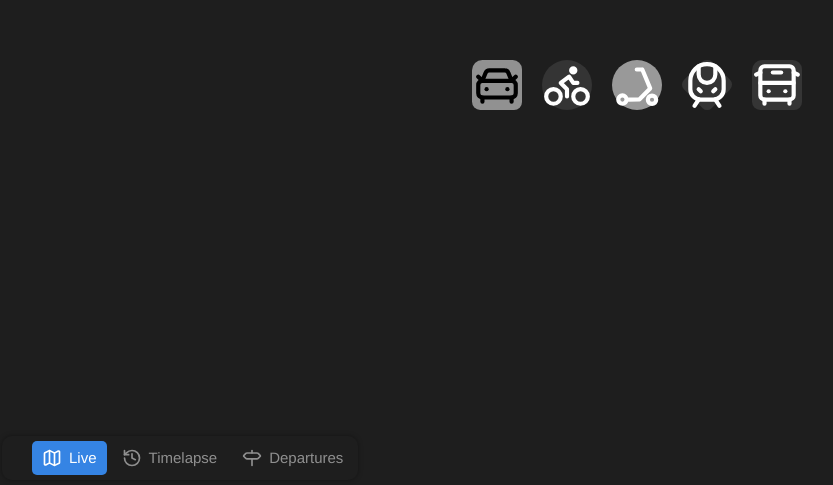
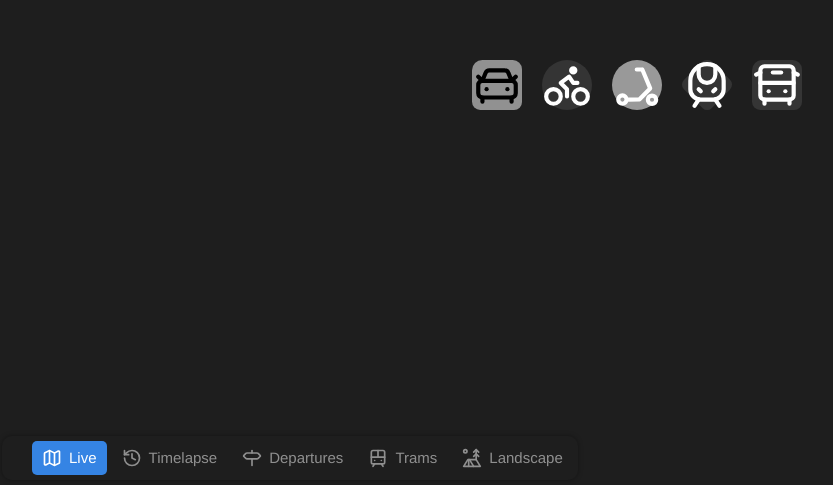
Before and after one commit to KASTEL-MobilityLab/ArtificialMetro, a Vue app: page / in a window 1280 px wide. Shown: the part 315-800 px from the top of the page, without its empty margins (3-836 px from the left). Built offline with nearby package versions, Linux system fonts and the light colour scheme.

Commit message:
Added additional view placeholders

```diff
--- a/src/App.vue
+++ b/src/App.vue
@@ -3,7 +3,7 @@ import { computed, onMounted, ref, watch } from 'vue'
 import TimelapseView from './view/TimelapseView.vue'
 import FooterBar from './view/FooterBar.vue'
 import ViewSwitcher from './view/ViewSwitcher.vue'
-import { HistoryIcon, MapIcon, SignpostIcon } from 'lucide-vue-next'
+import { HistoryIcon, MapIcon, SignpostIcon, TentTreeIcon, TramFrontIcon } from 'lucide-vue-next'
 import LiveView from './view/LiveView.vue'
 import { SwitchBus } from './view/switch_bus'
 import StartupView from './view/StartupView.vue'
@@ -20,6 +20,8 @@ enum Views {
   Live,
   Timelapse,
   Departures,
+  Trams,
+  Landscape,
 }
 
 type View = { id: Views, title: string, icon: any, component: any, available: boolean, bus: SwitchBus }
@@ -29,6 +31,8 @@ const views: View[] = [
   { id: Views.Live, title: "Live", icon: MapIcon, component: LiveView, available: true },
   { id: Views.Timelapse, title: "Timelapse", icon: HistoryIcon, component: TimelapseView, available: false },
   { id: Views.Departures, title: "Departures", icon: SignpostIcon, component: MultiDeparturesView, available: false },
+  { id: Views.Trams, title: "Trams", icon: TramFrontIcon, component: LiveView, available: false },
+  { id: Views.Landscape, title: "Landscape", icon: TentTreeIcon, component: LiveView, available: false },
 ].map(view => {
   return { ...view, bus: new SwitchBus() }
 })
```
